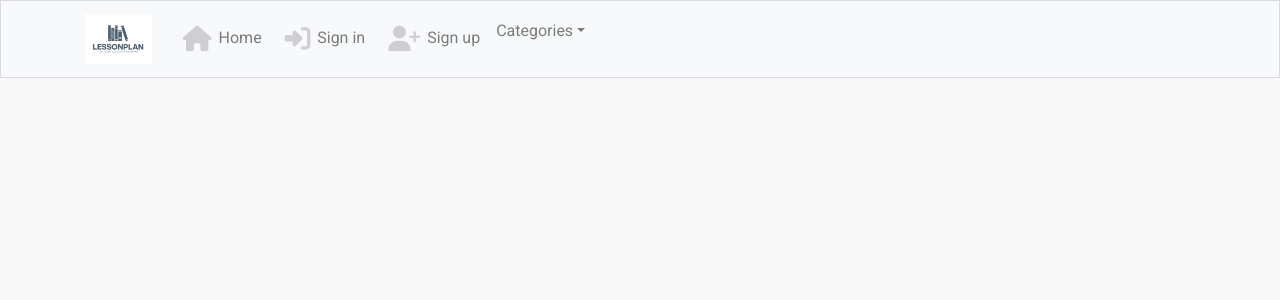
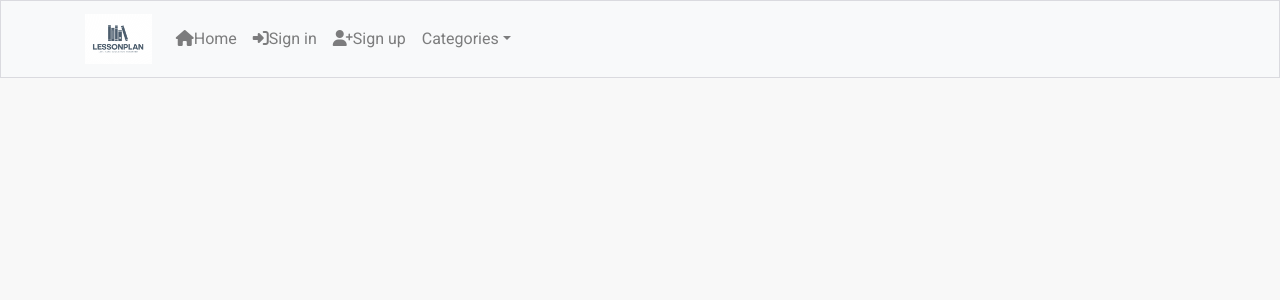
Before and after one commit to jlindeloef/lesson-plan-backend, a React (Create React App) app in the folder frontend/: page / in a window 1280 px wide. Shown: the top 300 px of the page. Built offline with nearby package versions, Linux system fonts and the light colour scheme.

Commit message:
Add style to navbar.

```diff
--- a/frontend/src/App.module.css
+++ b/frontend/src/App.module.css
@@ -9,7 +9,7 @@
   }
 
   a {
-    color: #555555;
+    color: #000000;
     transition: color ease-in-out 0.3s;
   }
 
@@ -18,12 +18,12 @@
   }
 
   a:hover i {
-    color: #2142b2;
+    color: #0c880e;
     transition: color ease-in-out 0.3s;
   }
 
-  i {
-    color: #cfced3;
+  i .dropdown {
+    color: #000000;
     font-size: 1.6rem;
     padding: 7px;
     vertical-align: middle;
@@ -32,5 +32,5 @@
   i:hover {
     cursor: pointer;
     transition: color ease-in-out 0.3s;
-    color: #2142b2;
+    color: #0c880e;
   }
--- a/frontend/src/components/NavBar.js
+++ b/frontend/src/components/NavBar.js
@@ -23,7 +23,7 @@ const NavBar = () => {
             <Nav.Link>
               <i className="fas fa-user-plus"></i>Sign up
             </Nav.Link>
-            <NavDropdown title="Categories" id="basic-nav-dropdown">
+            <NavDropdown className="dropdown" title="Categories" id="basic-nav-dropdown">
               <NavDropdown.Item href="#action/3.1">Action</NavDropdown.Item>
               <NavDropdown.Item href="#action/3.2">
                 Another action
```
